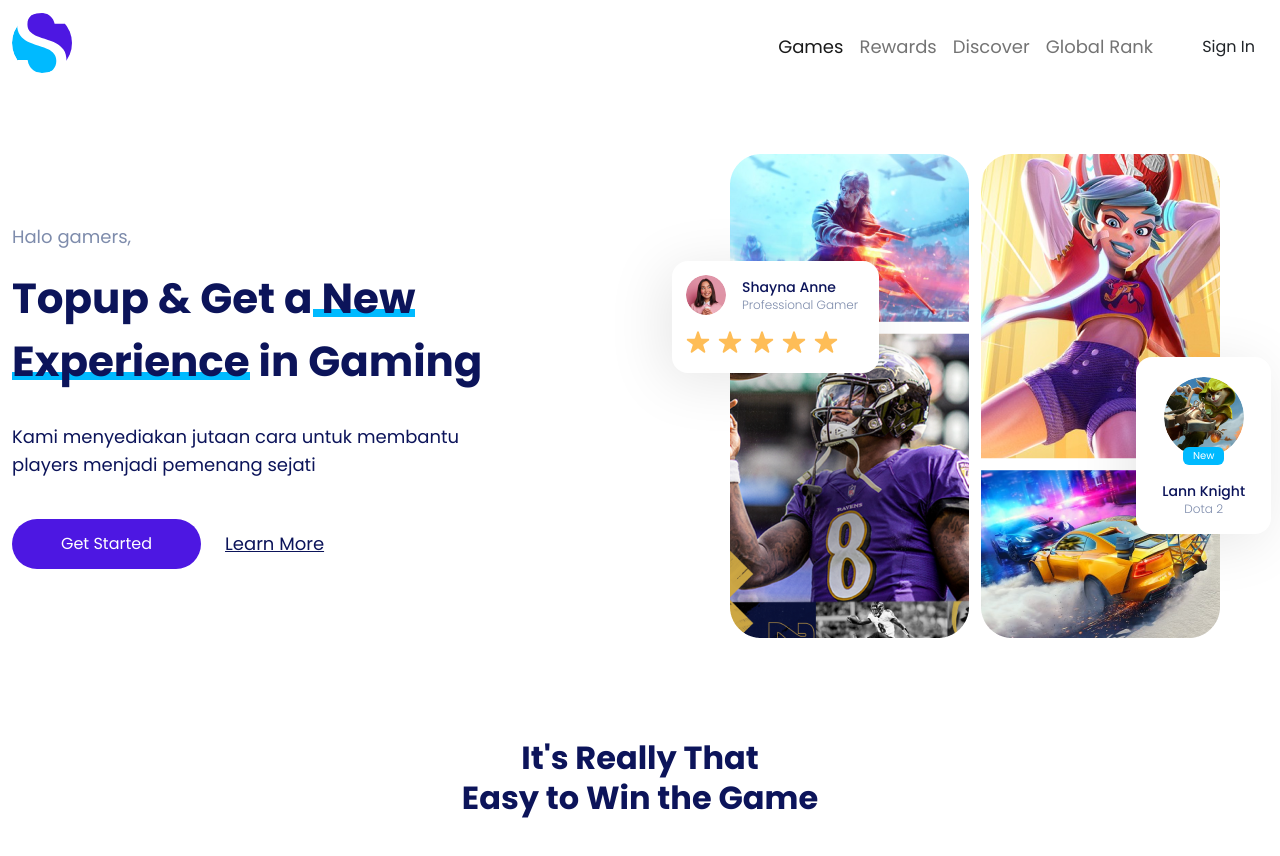
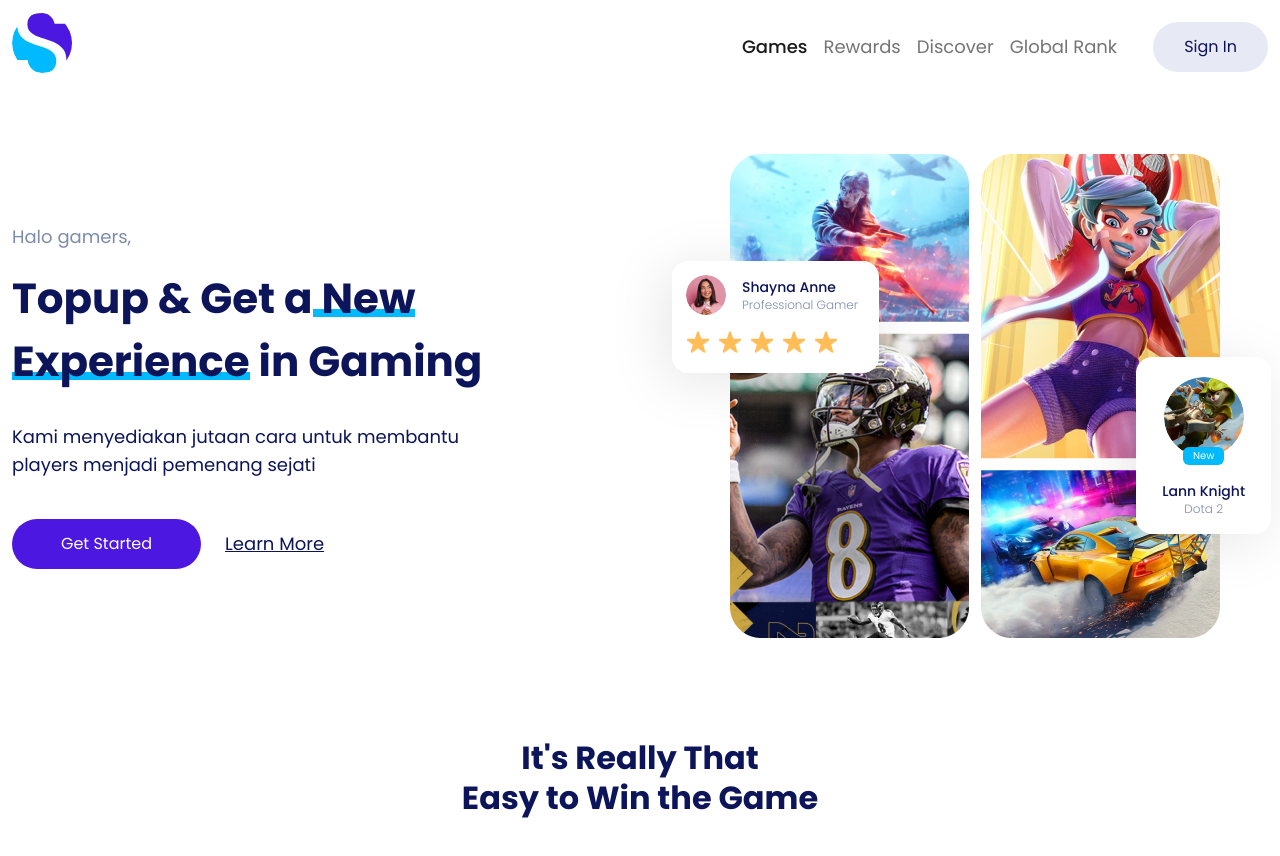
Before and after one commit to SamX23/voucher-games, a Next.js app: page / in a window 1280 px wide. Shown: the top 856 px of the page. Built offline with nearby package versions, Linux system fonts and the light colour scheme.

Commit message:
Update : fix temporary styling

```diff
--- a/styles/home.css
+++ b/styles/home.css
@@ -1,3 +1,70 @@
+/* Navbar */
+.navbar-light .navbar-nav .nav-link.active,
+.navbar-light .navbar-nav .show > .nav-link {
+  font-weight: 500;
+  color: #0c145a;
+}
+
+.navbar-light .navbar-nav .nav-link:hover {
+  color: #0c145a;
+}
+
+.navbar-light .navbar-nav .nav-link {
+  color: #7e8cac;
+}
+
+.navbar-light .btn-sign-in {
+  color: #0c145a;
+  background-color: #e7eaf5;
+  padding: 0.75rem 1.875rem;
+}
+
+.navbar .dropdown-toggle::after {
+  display: none;
+}
+
+.navbar-expand-lg .navbar-nav .dropdown-menu {
+  right: 0;
+  left: auto;
+  padding-top: 0.75rem;
+  padding-bottom: 0.75rem;
+  margin-top: 1.25rem;
+  min-width: 210px;
+}
+
+.navbar ul.dropdown-menu {
+  border-radius: 1rem;
+  box-shadow: -8px 8px 58px 0px rgba(0, 0, 0, 0.1);
+}
+
+.navbar .dropdown-item {
+  transition: 0.2s;
+  padding: 0.5rem 1.25rem;
+}
+
+.navbar .dropdown-item:focus,
+.dropdown-item:hover {
+  color: #4d17e2;
+  text-decoration: underline;
+  background-color: transparent;
+}
+/*  */
+
+/* Large devices (desktops, 992px and up) */
+@media (min-width: 992px) {
+  /* Navbar */
+  .navbar-expand-lg .navbar-nav .nav-link {
+    padding-right: 1.25rem;
+    padding-left: 1.25rem;
+  }
+
+  .navbar .vertical-line {
+    border: 1px solid rgba(231, 234, 245, 1);
+    height: 40px;
+  }
+  /*  */
+}
+
 /* Header */
 .header .header-title {
   font-size: 2.625rem;
```
